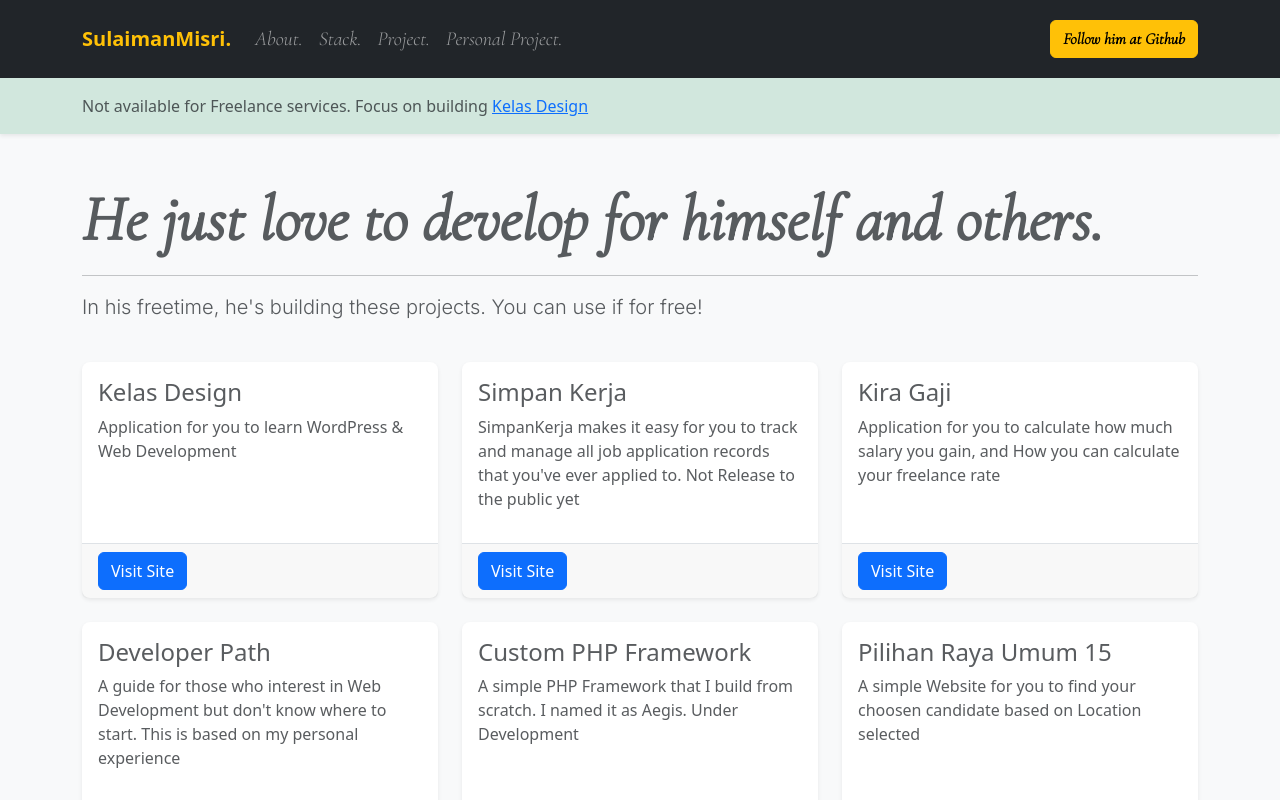
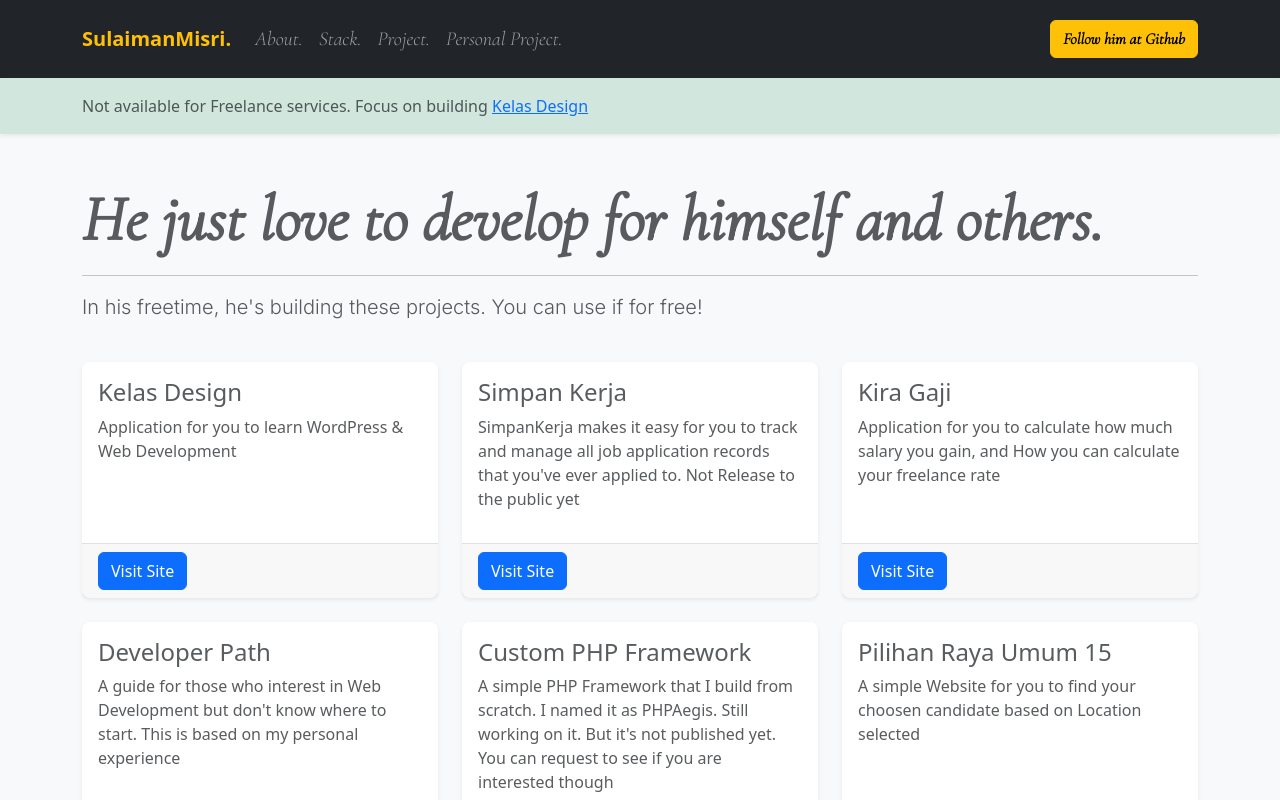
Before and after one commit to msulaimanmisri/sulaiman-profile, a Vue app: page /personal-project in a window 1280 px wide. Shown: the top 800 px of the page. Built offline with nearby package versions, Linux system fonts and the light colour scheme.

Commit message:
Update personal-project.vue

```diff
--- a/src/views/personal-project.vue
+++ b/src/views/personal-project.vue
@@ -47,7 +47,7 @@
         <div id="phpAegis" class="col-md-4 mt-4">
           <Card
             project-title="Custom PHP Framework"
-            project-description="A simple PHP Framework that I build from scratch. I named it as Aegis. Under Development"
+            project-description="A simple PHP Framework that I build from scratch. I named it as PHPAegis. Still working on it. But it's not published yet. You can request to see if you are interested though"
             project-url="https://github.com/msulaimanmisri" />
         </div>
 
```
